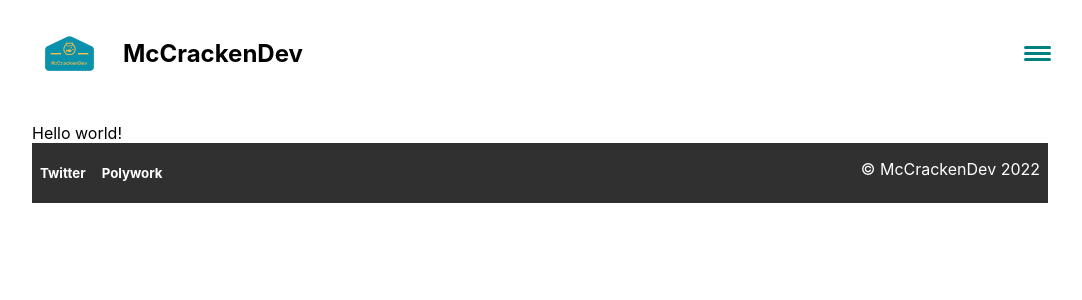
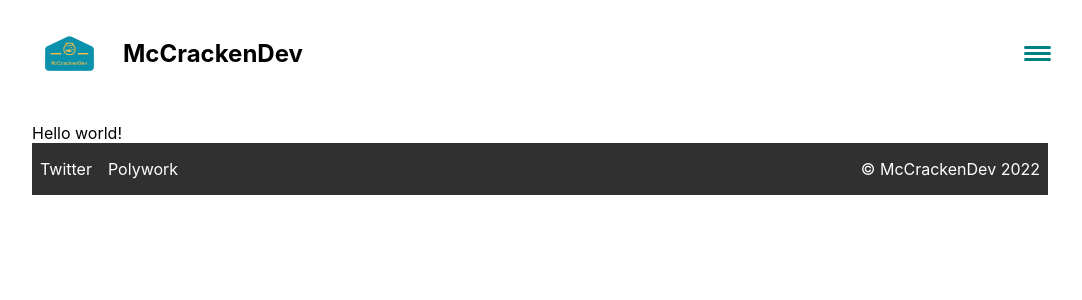
Before and after one commit to Spiritusanti/jacob-mccracken, a Next.js app: page /testimonials in a window 1280 px wide. Shown: the top 300 px of the page, without its empty margins (100-1182 px from the left). Built offline with nearby package versions, Linux system fonts and the light colour scheme.

Commit message:
added in accesibility changes

```diff
--- a/components/Footer.tsx
+++ b/components/Footer.tsx
@@ -7,10 +7,10 @@ const Footer: FC = () => {
             {/* copyright and social links */}
             <div className={styles.socialLinkWrapper}>
                 <a href="#">
-                    <h5>Twitter</h5>
+                    <p>Twitter</p>
                 </a>
                 <a href="#">
-                    <h5>Polywork</h5>
+                    <p>Polywork</p>
                 </a>
             </div>
             <p className={styles.copyright}>© McCrackenDev 2022</p>
--- a/components/Header.tsx
+++ b/components/Header.tsx
@@ -33,7 +33,7 @@ const Header: FC = () => {
                     </div>
                 </Link>
 
-                <button className={styles.hamburgerWrapper} onClick={NavBarHandler} ref={ref}>
+                <button aria-label='navigation menu' className={styles.hamburgerWrapper} onClick={NavBarHandler} ref={ref}>
                     <div className={styles.hamburger}></div>
                 </button>
             </section>
--- a/components/HeroSection.tsx
+++ b/components/HeroSection.tsx
@@ -10,7 +10,7 @@ interface HeroSectionProps {
 
 const HeroSection: FC<HeroSectionProps> = ({ imageAlt, imageSrc, HeroImageTitle }) => {
     return (
-        <section role={"heroSection"}>
+        <section>
             <div
                 title={imageAlt}
                 style={{ backgroundImage: `url(${imageSrc})` }}
--- a/pages/index.tsx
+++ b/pages/index.tsx
@@ -25,7 +25,7 @@ const Home: FC<HomeProps> = ({ cards, hero, blurb }) => {
         imageSrc={`https:${hero.fields.heroImage.fields.file.url}`}
         HeroImageTitle={hero.fields.heroImageTitle}
       />
-      <section role={"aboutSection"} className={styles.aboutSectionWrapper}>
+      <section className={styles.aboutSectionWrapper}>
         <div className={styles.aboutSectionContentWrapper}>
           <div className={styles.aboutSectionContent}>
             <div className={styles.aboutTitle}>
@@ -47,7 +47,6 @@ const Home: FC<HomeProps> = ({ cards, hero, blurb }) => {
         </div>
       </section>
       <section
-        role={"projectSection"}
         id="projects"
         className={styles.productsSectionWrapper}
       >
```
